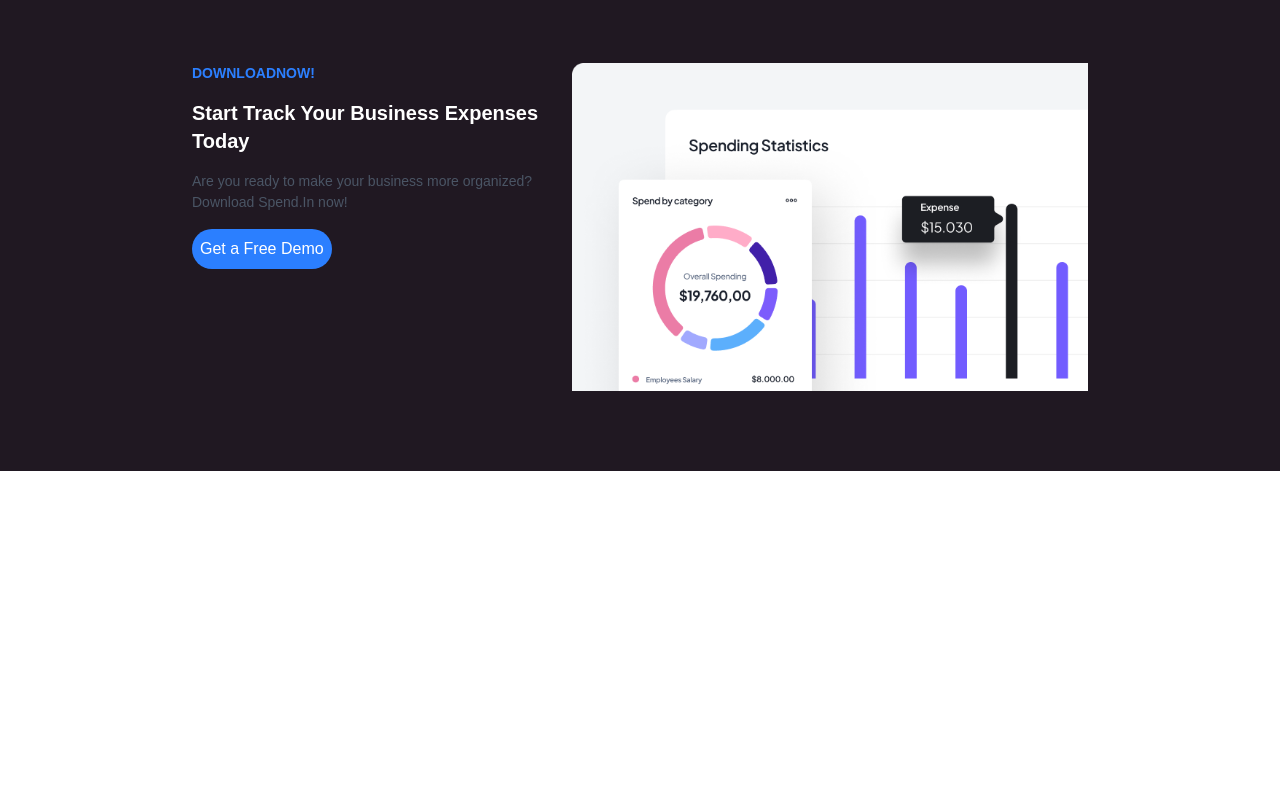
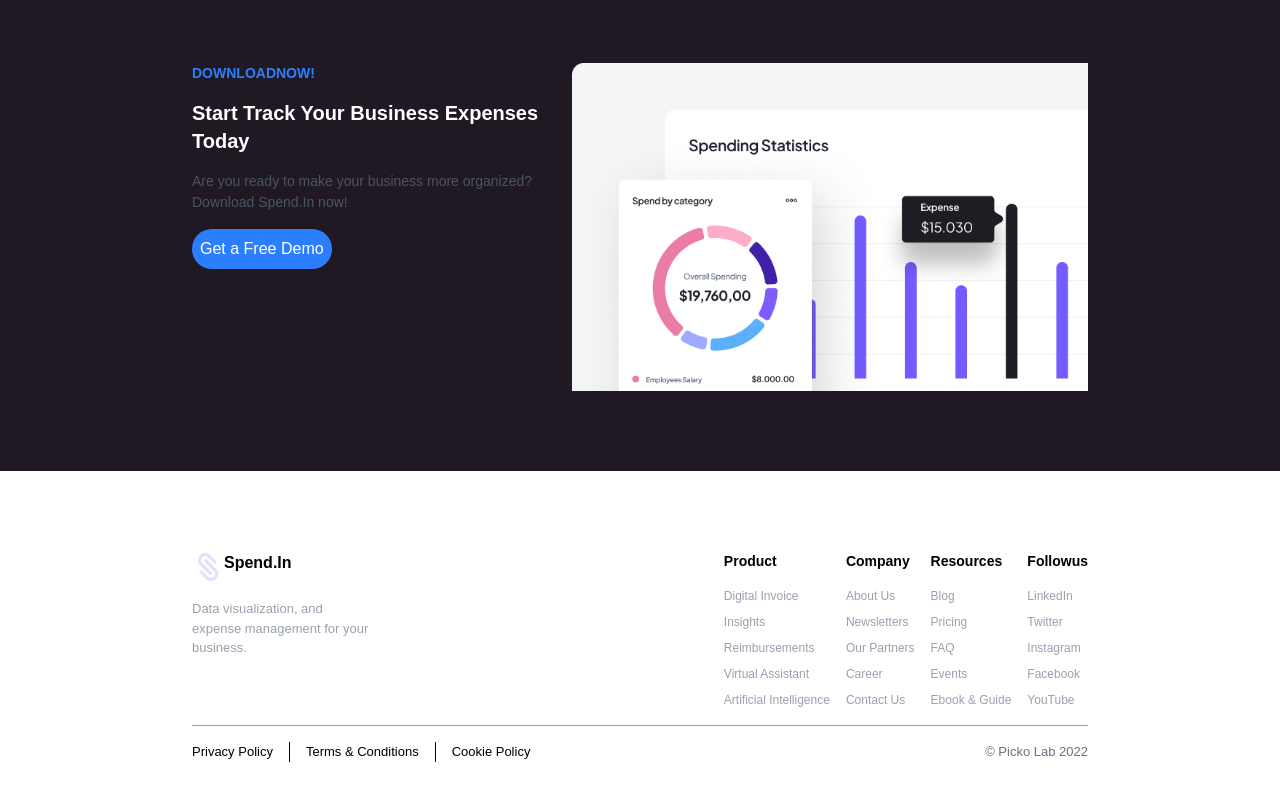
Before and after one commit to Josue-ui582/ftc-w2-josue-hounhoui, a Next.js app: page / in a window 1280 px wide. Shown: the part 6031-6831 px from the top of the page. Before the commit the page ends 6502 px from the top, so only its background shows below. Built offline with nearby package versions, Linux system fonts and the light colour scheme.

Commit message:
feat : building footer section

```diff
--- a/app/page.tsx
+++ b/app/page.tsx
@@ -25,6 +25,7 @@ import Pricing from "@/components/pricing/Pricing";
 import PricingTitle from "@/components/pricing/PricingTitle";
 import PricingCardContainer from "@/components/pricing/PricingContainer";
 import CallToAction from "@/components/call-to-action/CallToAction";
+import Footer from "@/components/footer/footer";
 
 export default function Home() {
   return (
@@ -80,6 +81,8 @@ export default function Home() {
       </Pricing>
 
       <CallToAction />
+
+      <Footer />
     </>
   );
 }
--- /dev/null
+++ b/components/footer/footer.tsx
@@ -0,0 +1,83 @@
+import React from "react";
+import logo from "../../app/asserts/Logo.png"
+import Image from "next/image";
+
+const Footer = () => {
+    return(
+        <footer className="flex justify-center items-center bg-white">
+            <div className="flex justify-center items-center flex-col w-[70%] py-20 gap-4">
+                <div className="flex justify-between items-start w-full">
+                    <div className="flex flex-col gap-4 w-[20%]">
+                        <div className="flex">
+                            <Image
+                                src={logo}
+                                alt="Logo"
+                            />
+                            <p className="font-semibold">Spend.In</p>
+                        </div>
+                        <div>
+                            <p className="text-gray-400 text-[13px]">Data visualization, and expense management for your business.</p>
+                        </div>
+                    </div>
+                    <div className="flex gap-4">
+                        <div className="flex flex-col gap-4">
+                            <h4 className="font-semibold text-sm">Product</h4>
+                            <ul className="flex flex-col gap-2 text-[12px] text-gray-400">
+                                <li>Digital Invoice</li>
+                                <li>Insights</li>
+                                <li>Reimbursements</li>
+                                <li>Virtual Assistant</li>
+                                <li>Artificial Intelligence</li>
+                            </ul>
+                        </div>
+                        <div className="flex flex-col gap-4">
+                            <h4 className="font-semibold text-sm">Company</h4>
+                            <ul className="flex flex-col gap-2 text-[12px] text-gray-400">
+                                <li>About Us</li>
+                                <li>Newsletters</li>
+                                <li>Our Partners</li>
+                                <li>Career</li>
+                                <li>Contact Us</li>
+                            </ul>
+                        </div>
+                        <div className="flex flex-col gap-4">
+                            <h4 className="font-semibold text-sm">Resources</h4>
+                            <ul className="flex flex-col gap-2 text-[12px] text-gray-400">
+                                <li>Blog</li>
+                                <li>Pricing</li>
+                                <li>FAQ</li>
+                                <li>Events</li>
+                                <li>Ebook & Guide</li>
+                            </ul>
+                        </div>
+                        <div className="flex flex-col gap-4">
+                            <h4 className="font-semibold text-sm">Followus</h4>
+                            <ul className="flex flex-col gap-2 text-[12px] text-gray-400">
+                                <li>LinkedIn</li>
+                                <li>Twitter</li>
+                                <li>Instagram</li>
+                                <li>Facebook</li>
+                                <li>YouTube</li>
+                            </ul>
+                        </div>
+                    </div>
+                </div>
+                <div className="bg-gray-400 h-[1px] w-full"></div>
+                <div className="flex justify-between items-center w-full">
+                    <div className="flex gap-4">
+                        <p className="text-[13px]">Privacy Policy</p>
+                        <div className="bg-black w-[1px] self-stretch"></div>
+                        <p className="text-[13px]">Terms & Conditions</p>
+                        <div className="bg-black w-[1px] self-stretch"></div>
+                        <p className="text-[13px]">Cookie Policy</p>
+                    </div>
+                    <div>
+                        <p className="text-[13px] text-gray-500">© Picko Lab 2022</p>
+                    </div>
+                </div>
+            </div>
+        </footer>
+    )
+}
+
+export default Footer;
```
